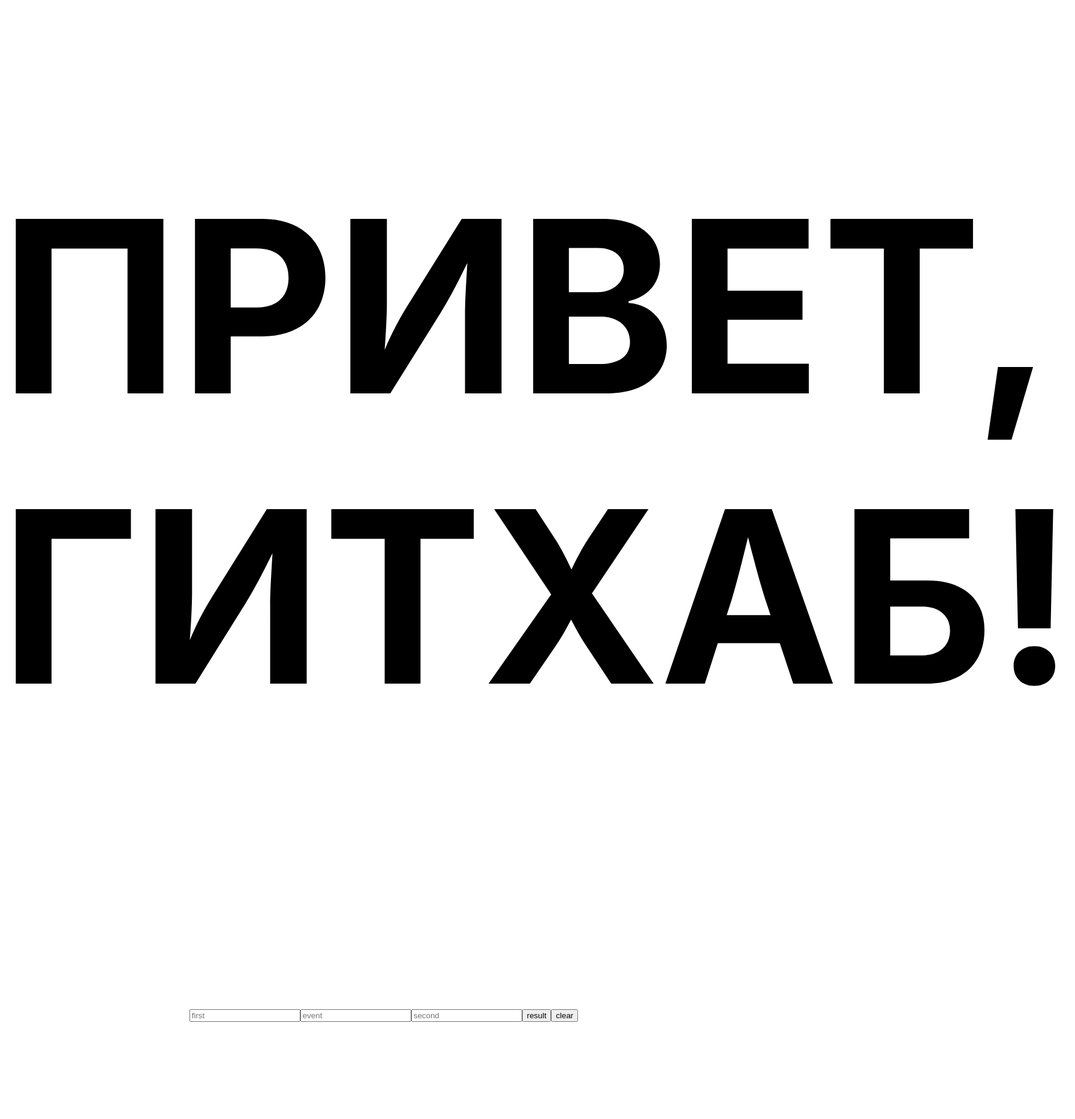
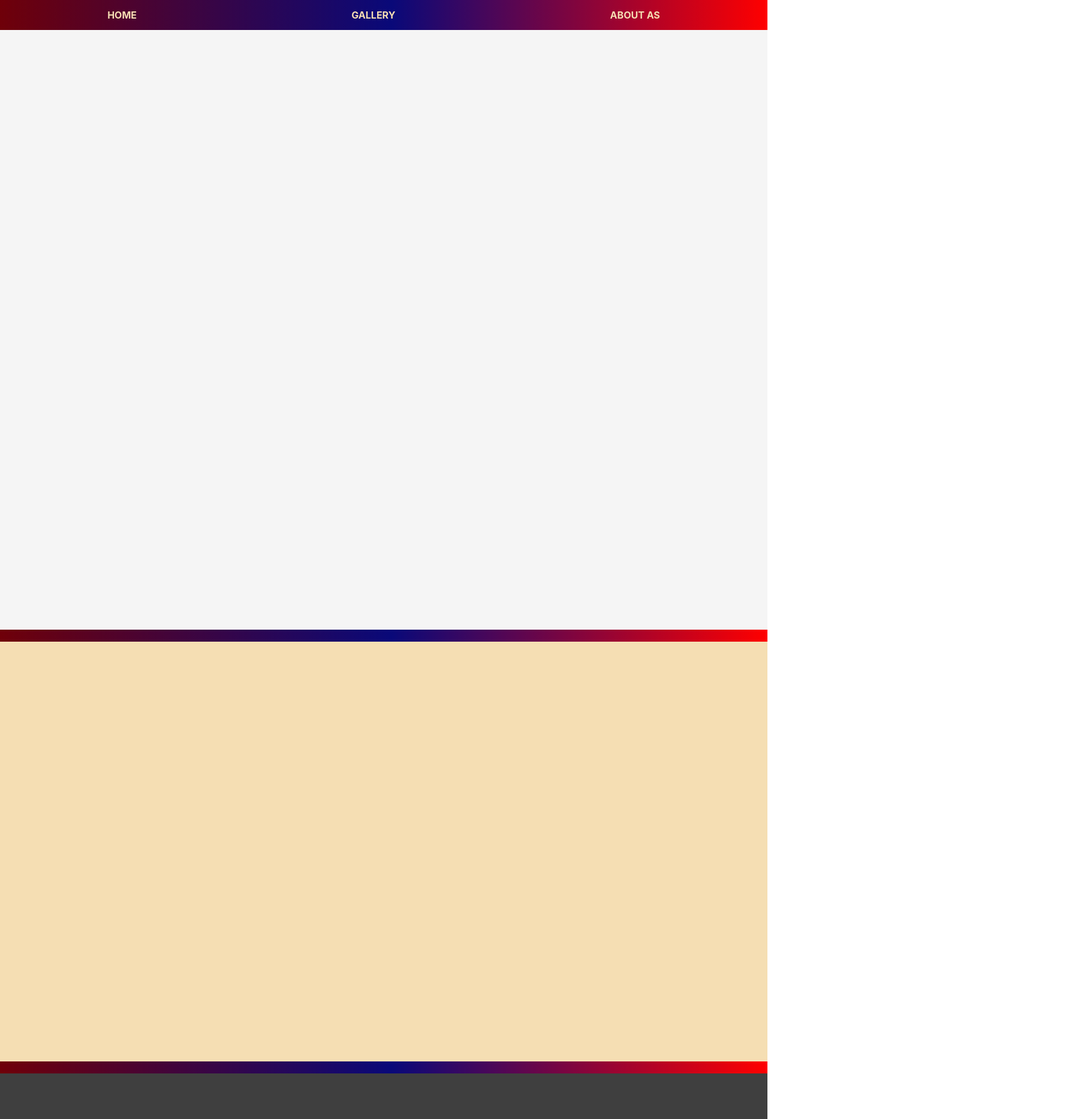
Before and after one commit to Stanislav771100/Alex-Artem, a React (Create React App) app: page / in a window 1280 px wide. Shown: the top 1866 px of the page at 60% size, 1793 px wide, since content can reach past the window. Before the commit the page ends 1776 px from the top, so only its background shows below. Built offline with nearby package versions, Linux system fonts and the light colour scheme.

Commit message:
Added new version app

```diff
--- a/src/App.css
+++ b/src/App.css
@@ -1,8 +1,5 @@
 .App {
-  text-align: center;
-  font-size: 150pt;
-  font-weight: 700;
-  text-transform: uppercase;
+
 
 }
 
@@ -40,7 +37,3 @@
     transform: rotate(360deg);
   }
 }
-p {
-  font-size: 30px;
-  color: rebeccapurple;
-}
--- a/src/App.js
+++ b/src/App.js
@@ -1,6 +1,10 @@
 import React from 'react';
 import './App.css';
 import Nav from './Screens/Nav';
+import Gallery from './Screens/Gallery';
+import Hr from './Screens/components/HrLine';
+import AboutUs from './Screens/AboutUs';
+import Home from './Screens/Home';
 
 
 function App() {
@@ -8,6 +12,12 @@
   return (
     <div className="App">
       <Nav />
+      <Home />
+      <Hr />
+      <Gallery />
+      <Hr />
+      <AboutUs />
+      <Hr />
     </div>
   );
 }
--- /dev/null
+++ b/src/Screens/AboutUs.css
@@ -0,0 +1,5 @@
+.AboutUs {
+    width: 100%;
+    height: 700px;
+    background-color: rgb(63, 63, 63);
+}
--- /dev/null
+++ b/src/Screens/AboutUs.js
@@ -0,0 +1,22 @@
+import React, { Component } from 'react';
+import './AboutUs.css';
+
+class AboutUs extends Component {
+  constructor(props) {
+    super(props)
+    this.state = {
+    }
+  }
+
+
+  render() {
+
+    return (
+      <div className="AboutUs">
+
+      </div>
+    );
+  }
+}
+
+export default AboutUs;
--- /dev/null
+++ b/src/Screens/Gallery.css
@@ -0,0 +1,5 @@
+.gallery {
+    width: 100%;
+    height: 700px;
+    background-color: wheat;
+}
--- /dev/null
+++ b/src/Screens/Gallery.js
@@ -0,0 +1,22 @@
+import React, { Component } from 'react';
+import './Gallery.css';
+
+class Gallery extends Component {
+  constructor(props) {
+    super(props)
+    this.state = {
+    }
+  }
+
+
+  render() {
+
+    return (
+      <div className="gallery">
+
+      </div>
+    );
+  }
+}
+
+export default Gallery;
--- /dev/null
+++ b/src/Screens/Home.css
@@ -0,0 +1,5 @@
+.Home {
+    widows: 100%;
+    height: 1000px;
+    background-color: whitesmoke;
+}
--- /dev/null
+++ b/src/Screens/Home.js
@@ -0,0 +1,22 @@
+import React, { Component } from 'react';
+import './Home.css';
+
+class Home extends Component {
+  constructor(props) {
+    super(props)
+    this.state = {
+    }
+  }
+
+
+  render() {
+
+    return (
+      <div className="Home">
+
+      </div>
+    );
+  }
+}
+
+export default Home;
--- a/src/Screens/Nav.css
+++ b/src/Screens/Nav.css
@@ -0,0 +1,15 @@
+.navigation {
+    width: 100%;
+    height: 50px;
+    background: rgb(111,0,9);
+background: linear-gradient(90deg, rgba(111,0,9,1) 0%, rgba(9,9,121,1) 51%, rgba(255,0,0,1) 100%);
+    display: flex;
+    justify-content: space-around;
+    align-items: center;
+}
+.navigation p{
+    color: wheat;
+    font-size: 12pt;
+    font-weight: 700;
+    text-transform: uppercase;
+}
--- a/src/Screens/Nav.js
+++ b/src/Screens/Nav.js
@@ -5,60 +5,17 @@
   constructor(props) {
     super(props)
     this.state = {
-      numberFist : null,
-      numberSecond : null,
-      ev : null,
-      result : null,
-      showResult : false
     }
   }
-  handleFirstInput = (e) =>{
-    const value = e.target.value;
-    this.setState({numberFist: value})
-  }
-  handleEventInput = (e) =>{
-    const value = e.target.value;
-    this.setState({ev: value})
-  }
-  handleSecondInput = (e) =>{
-    const value = e.target.value;
-    this.setState({numberSecond: value})
-
-  }
-  showResultHandle = () => {
-    const {ev, numberFist, numberSecond} = this.state
-    if (ev == '+'){
-      this.setState({result: numberFist + numberSecond, showResult : !this.state.showResult})
-    } else if (ev == '-'){
-    this.setState({result: numberFist - numberSecond, showResult : !this.state.showResult})
-
-  }
-  else if (ev == '*'){
-    this.setState({result: numberFist * numberSecond, showResult : !this.state.showResult})
-
-  }
-  else if (ev == '/'){
-    this.setState({result: numberFist / numberSecond, showResult : !this.state.showResult})
-
-  }
-}
-clearResult = () => {
-  const {ev, numberFist, numberSecond, showResult, result} = this.state
-  this.setState({ev: null, numberFist: null, numberSecond: null, showResult: false, result: null})
-}
 
 
   render() {
 
     return (
-      <div className="App">
-        <h1>Привет, ГИТХАБ!</h1>
-        <input type='text' placeholder='first' value={this.state.numberFist} onChange={this.handleFirstInput}/>
-        <input type='text' placeholder='event' value={this.state.ev} onChange={this.handleEventInput}/>
-        <input type='text' placeholder='second' value={this.state.numberSecond} onChange={this.handleSecondInput}/>
-        <button onClick={this.showResultHandle}>result</button>
-        <button onClick={this.clearResult}>clear</button>
-        <p>{this.state.result}</p>
+      <div className="navigation">
+        <p>home</p>
+        <p>gallery</p>
+        <p>about as</p>
       </div>
     );
   }
--- /dev/null
+++ b/src/Screens/components/HrLine.css
@@ -0,0 +1,6 @@
+.HrLine {
+    width: 100%;
+    height: 20px;
+    background: rgb(111,0,9);
+background: linear-gradient(90deg, rgba(111,0,9,1) 0%, rgba(9,9,121,1) 51%, rgba(255,0,0,1) 100%);
+}
--- /dev/null
+++ b/src/Screens/components/HrLine.js
@@ -0,0 +1,22 @@
+import React, { Component } from 'react';
+import './HrLine.css';
+
+class HrLine extends Component {
+  constructor(props) {
+    super(props)
+    this.state = {
+    }
+  }
+
+
+  render() {
+
+    return (
+      <div className="HrLine">
+
+      </div>
+    );
+  }
+}
+
+export default HrLine;
```
